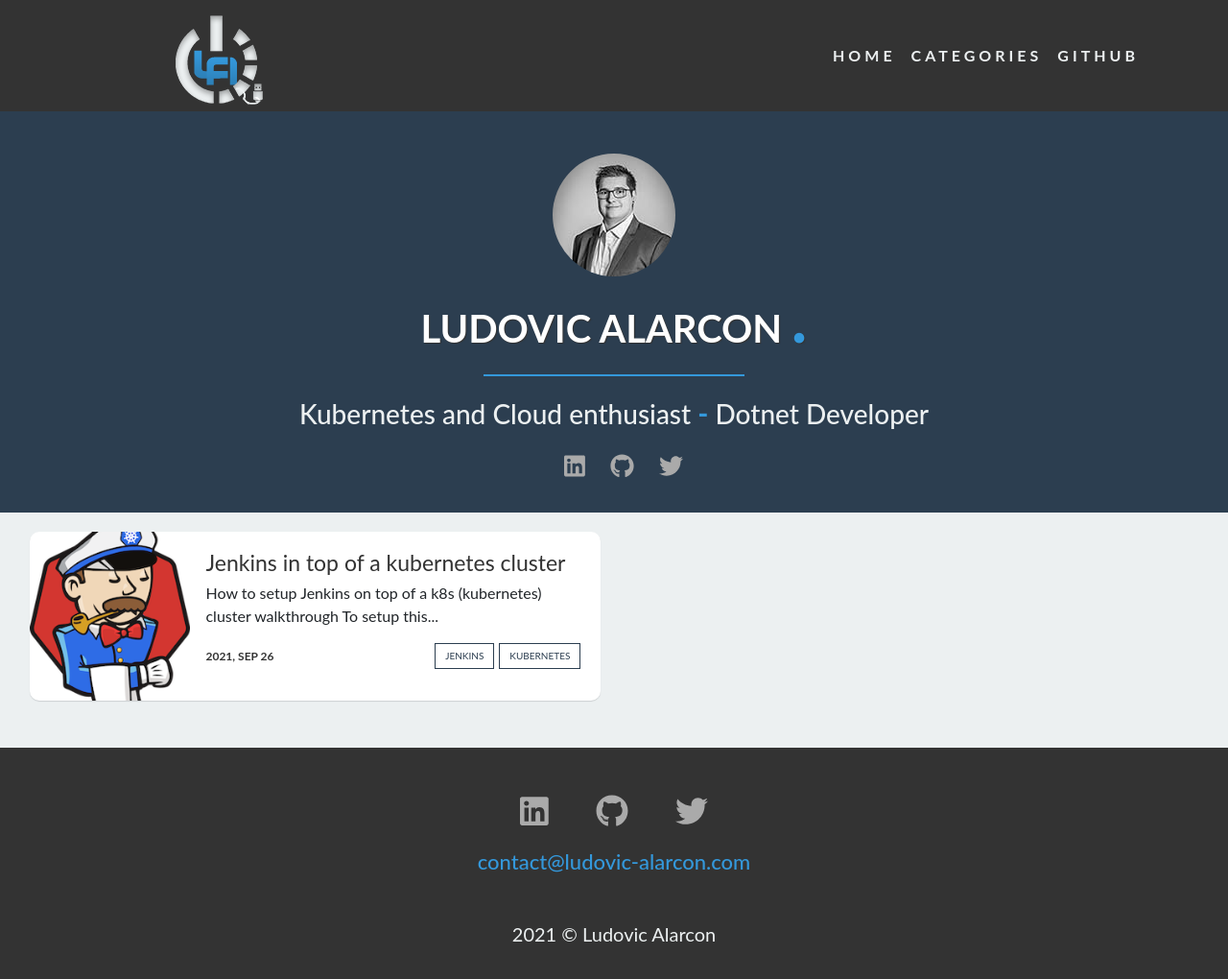
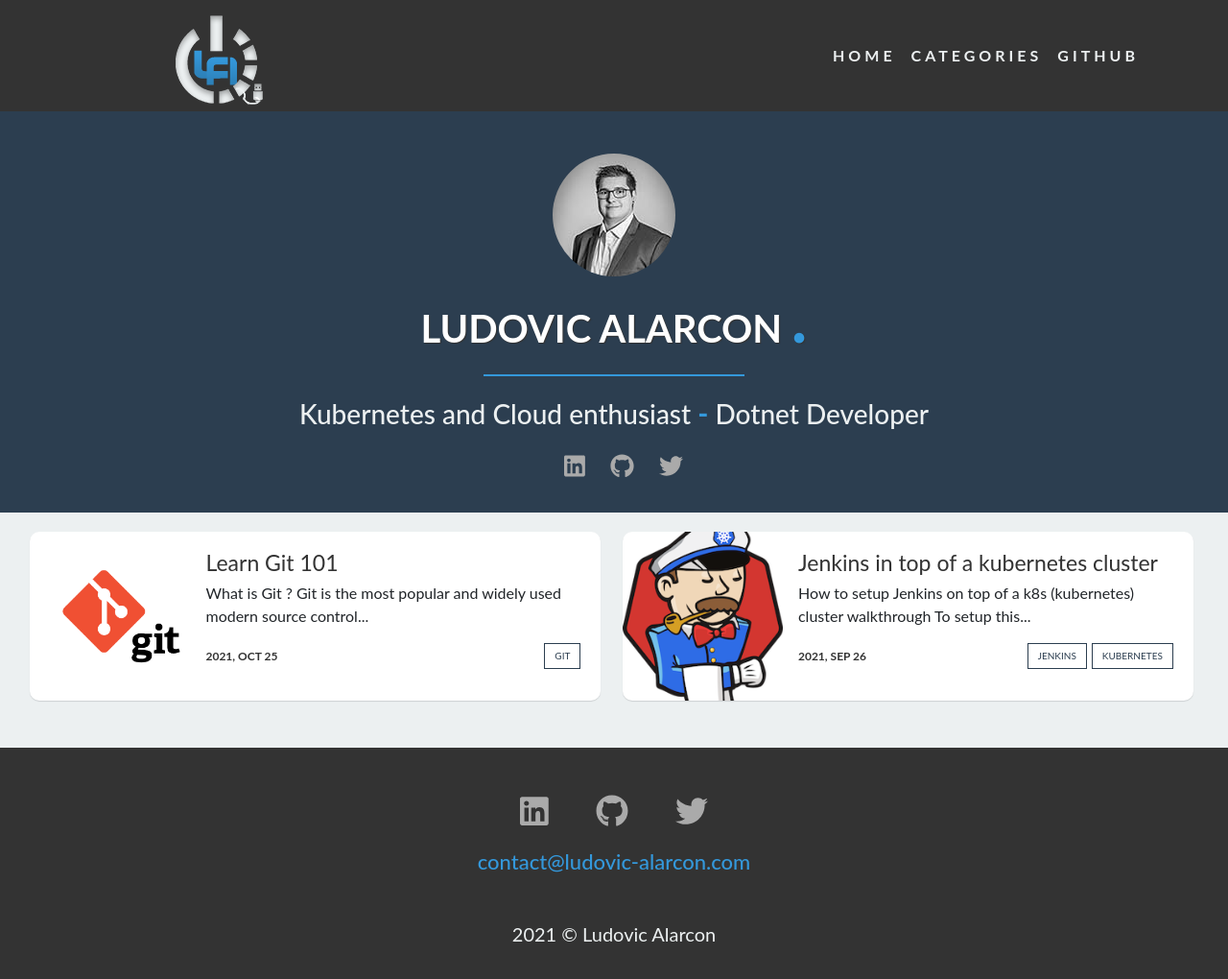
Before and after one commit to ludovicalarcon/ludovicalarcon.github.io, a Jekyll site: the page built from index.html, in a window 1280 px wide and 1023 px high. Shown: the top 1020 px of the window at 96% size. Built offline with Jekyll 4.4.1, drawn with Linux system fonts in a browser that asks for light colours; nearby versions of some CDN libraries; the list of posts is cut into pages by our own code; some of the changed lines change nothing that is shown.

Commit message:
Add git 101 article

````diff
--- /dev/null
+++ b/_posts/2021-10-25-Learn-Git.md
@@ -0,0 +1,193 @@
+---
+layout: post
+title: Learn Git 101
+img: git.png
+tags: [git]
+---
+
+# ![](/assets/images/git-header.jpg)
+<br>
+## __What is Git ?__
+
+Git is the most popular and widely used modern `source control system`.
+It is a mature, actively maintained open source project originally developed by Linus Torvalds in 2005 for the Linux kernel development.
+Git allows to track and provide control over changes in the source code, configuration files or documentation over time.
+
+## __Why use Git ?__
+
+Git have severals benefits:
+ - `Performance:` Git provides the best performance when it comes to version control systems. Committing, branching, merging all are optimized for a better performance than other systems.
+ - `Security:` Using SHA-1 cryptographic method, it manages your versions, files, and directory securely so that your work is not corrupted.
+ - `Disaster Recovery:` Since all the project is versionned, it allows easy roll back to a previous working version.
+ - `Flexibility:` It supports several kinds of nonlinear development workflows and its efficiency in handling both small scale and large scale projects. It is uniquely designed to support tagging and branching operations and store each and every activity carried out by the user as an integral part of the change history.
+ - `Distributed:` The codebase is mirrored onto the developer's system so that he can work on it only.
+ - `Open Source:` Being open source invites the developers from all over the world to contribute to the software and make it more and more powerful through features and additional plugin or tools.
+
+## __First steps into Git__
+
+#### `Creating a git repository`
+
+`Github is not Git`, there are two separate things, to avoid any confusion, let's keep it about Git.
+By only focusing on Git, you will be able to assimilate Git concepts much faster and then be able to use them with Github.
+
+It's time to start your `HelloWorld` project by creating a folder to store all the source files.
+For now it's a regular folder, let's turn it into a git repository by simply run the `git init` command.
+```
+> git init
+Initialized empty Git repository in /your/path/helloworld/.git/
+```
+
+#### `Staging changes`
+
+Create a `README.md` and a `sh` file
+```sh
+> echo "My HelloWorld project" > README.md
+> echo "echo HelloWorld" > helloworld.sh
+```
+
+You can check the `working tree status` of our repository by running the `git status` command.
+```sh
+> git status
+On branch master
+
+No commits yet
+
+Untracked files:
+  (use "git add <file>..." to include in what will be committed)
+        README.md
+        helloworld.sh
+
+nothing added to commit but untracked files present (use "git add" to track)
+```
+Two files were created but your repository is still `empty`.
+The reason is because you need to explicitly tell git to take a `snapshot` of your changes.
+
+Each snapshot (or version) is called a `commmit` and is uniquely identify by a hash.
+To take a snapshot, you need to first `staging` the files you created or modified and then `committing` them. When files are created they are `untracked` by git, that means it has no idea about them. `Staging` a file, tell git to take the changes in that file into consideration when you take a snapshot of your repository.
+
+To stage a file, simply run the `git add` command
+```sh
+> git add README.md
+```
+Let's check the status again
+```sh
+> git status
+On branch master
+
+No commits yet
+
+Changes to be committed:
+  (use "git rm --cached <file>..." to unstage)
+        new file:   README.md
+
+Untracked files:
+  (use "git add <file>..." to include in what will be committed)
+        helloworld.sh
+```
+Excellent, now you can see that the README file is staging and ready to be committed to the repository. Git will includes all changes (adding, removing, modifying) in staged file when you will take a snapshot.
+
+#### `Committing changes`
+You need to create a commit now, using the `git commit` command with `-m` option to provide a descriptive commit message.
+```sh
+> git commit -m "Starting my awesome helloworld project"
+```
+Add another commit for the script file
+```sh
+> git add helloworld.sh
+> git commit -m "Add helloworld.sh"
+```
+<br>
+> Note: It's possible to add multiple files in one commit
+
+So now, you have two commits in your repository. Each commit has its own unique identifier and stored with a pointer to its parent commit.
+### ![](/assets/images/2021-10-25-git.png)
+
+#### `Using branches`
+
+Git allows you to branch out from the default main branch (by default called `master`).
+
+What's the point of branching ?
+
+Assume you want to add a new feature on your HelloWorld project without risking the stability of you existing codebase. The idea it's to create a `feature branch` and develop/refactor without any risk.
+Branch are really useful especially when your are working collaboratively, on breaking change, on features, etc...
+
+Let's create a create a new branch a new feature, using the `git branch` command
+```sh
+> git branch feature
+```
+The command only create the branch, but you are still on the `master` branch. To switch branch to another, use the `git checkout` command
+```sh
+> git checkout feature
+Switched to branch `feature`
+```
+Note: When it's a new branch you can create and switch to it with one command `git checkout -b feature`
+
+Modify the README file and create a commit in the feature branch
+```sh
+> git add README
+> git commit -m "Modify README"
+```
+Switch back to master and take a look on the README file, you can see the modification is not reflected.
+That shows both branch can be worked separately with any risk and reflect on each other.
+
+Now, modify the sh file and create a new commit on the master branch. Your git graph now looks like that.
+### ![](/assets/images/2021-10-25-git2.png)
+Each branch lives separatly.
+
+#### `Merge branches`
+
+Ok, so now you have developed your feature, and you want bring back all in the master branch to deliver it. There is no point to branch out without being able to merge it back together. Let's see how it work.
+Git offers several ways to merge branch but the simplest one is `git merge` command.
+To merge the `feature` branch into the `master` branch, make sure you are on the `master` and run the following
+```sh
+> git merge feature
+```
+Git has created a new commit that has two parents from both branches and now the git graph looks like
+### ![](/assets/images/2021-10-25-git3.png)
+
+If you look to the README file, you can see that the modification done on the feature branch are now on the master branch as well.
+
+To simulate command and see what the graph looks like, you can use [visualizing-git](http://git-school.github.io/visualizing-git/)
+
+#### `Resolve merge conflicts`
+
+Be aware that conflicts on merge can happen, it essentially means that the two branches have modified the same part(s) of the same file(s).
+When this happens, git will prompt you to resolve the conflicts first before resuming the merge.
+Merge conflicts are a very careful process to ensure to take the wanted change, otherwise, bad things could happen.
+
+```
+> git merge feature
+
+Auto-merging README.md
+CONFLICT (content): Merge conflict in README.md
+Automatic merge failed; fix conflicts and then commit the result.
+```
+
+```sh
+> cat README.md
+
+My HelloWorld project
+<<<<<<< HEAD
+Awesome project
+=======
+My new feature
+>>>>>>> feature
+```
+
+#### `Pull / Push`
+
+You works on local repository but git allows you to have copies of your codebase on remote repositories.
+Create a [Github repository](https://docs.github.com/en/get-started/quickstart/create-a-repo) and configure your remote to point on it.
+```sh
+> git remote add origin https://github.com/XXXXXX/helloworld.git
+```
+With remote you can share codebase with colleagues and works collaboratively on the project. But also from a disaster recovery perspective, if you completly loose your local repository there is still a copy of it.
+
+To get new changes from the remote, run the `git pull` command and to put your changes on it, run the `git push` command.
+Be sure to allways execute the `pull` command before the `push` one.
+
+#### `Git resources`
+
+ - [Git documentation](https://git-scm.com/book/en/v2)
+ - [Git references](https://git-scm.com/docs2)
+ - [Cheat sheet](https://education.github.com/git-cheat-sheet-education.pdf)
--- a/assets/css/style.scss
+++ b/assets/css/style.scss
@@ -519,6 +519,14 @@ p img
     width: 100%;
 }
 
+h1 img
+{
+    width: 70%;
+    display: block;
+    margin-left: auto;
+    margin-right: auto;
+}
+
 blockquote
 {
     position: relative;
@@ -539,7 +547,7 @@ font-family: Calibri;
 
 code
 {
-    font-size: 100%;
+    font-size: 105%;
     color: #3498db;
     font-weight: bold;
 }
````
Also changed, not shown: assets/images/2021-10-25-git.png (added), assets/images/2021-10-25-git2.png (added), assets/images/2021-10-25-git3.png (added), assets/images/git-header.jpg (added), assets/images/git.png (added).
